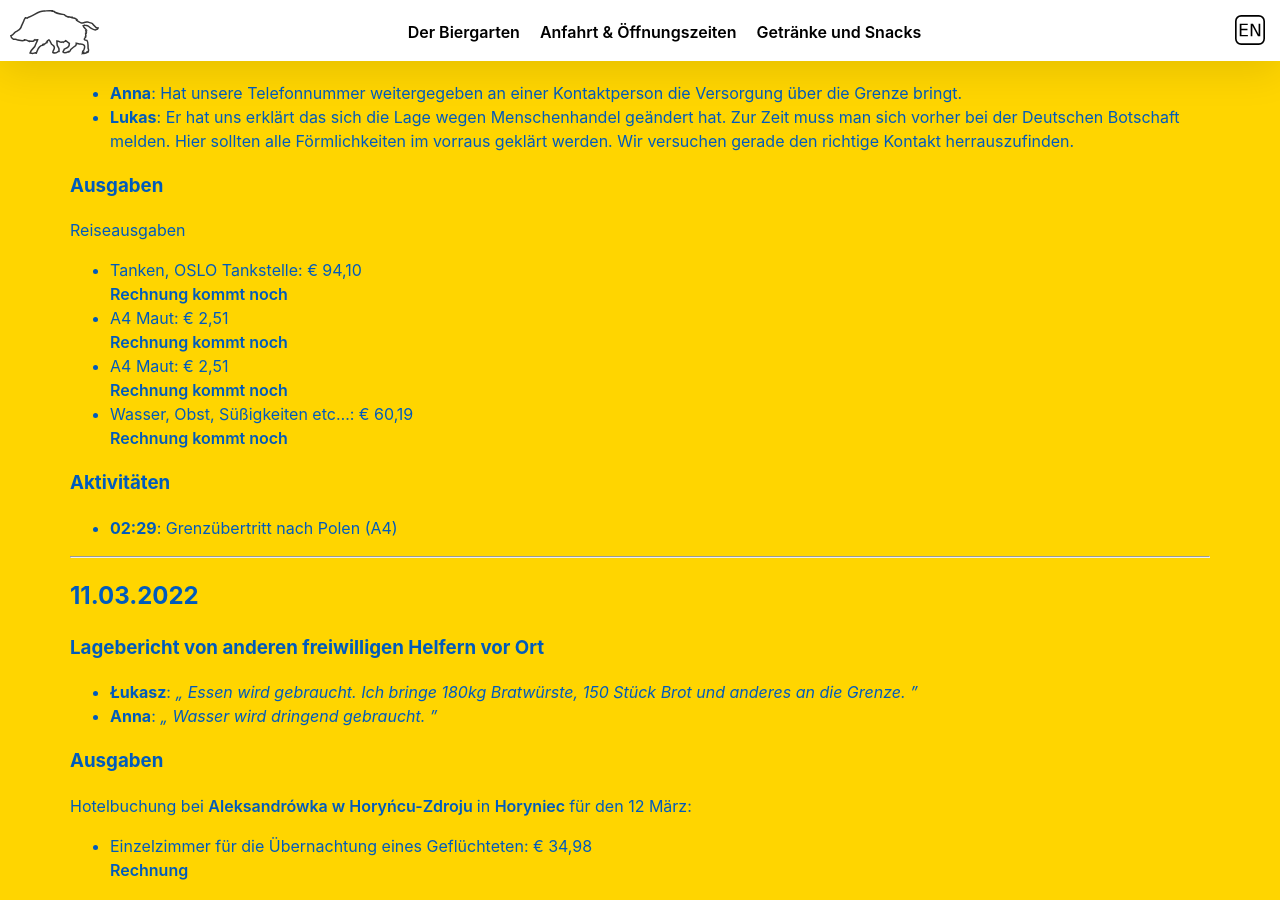
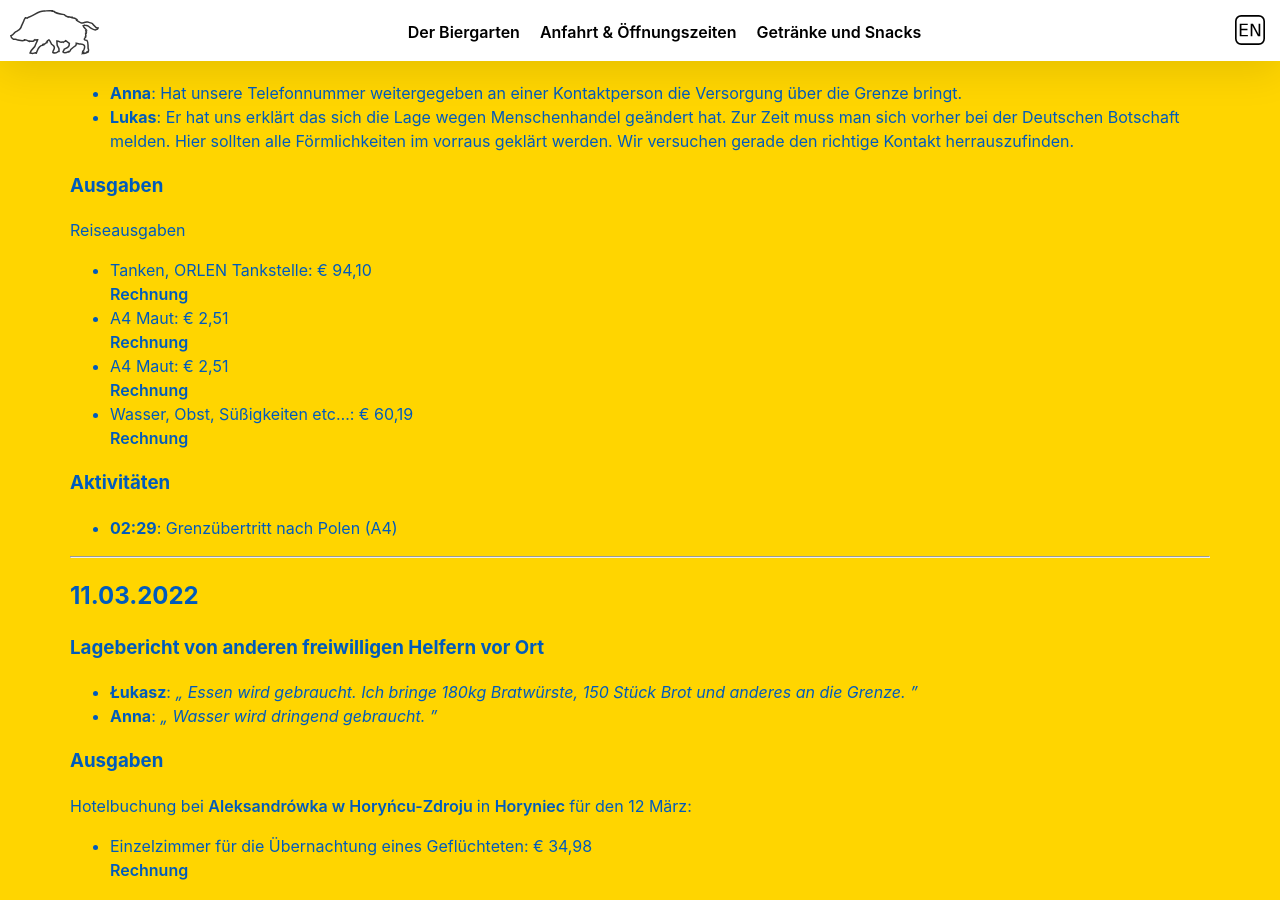
Before and after one commit to versable/kehr-website, a Jekyll site: the page built from ukraine.html, in a window 1280 px wide and 900 px high, scrolled down 583 px. Built offline with Jekyll 4.4.1, drawn with Linux system fonts in a browser that asks for light colours.

```diff
--- a/ukraine.html
+++ b/ukraine.html
@@ -56,31 +56,31 @@ permalink: /ukraine/
         Reiseausgaben
         <ul>
             <li>
-                Tanken, OSLO Tankstelle: € 94,10
+                Tanken, ORLEN Tankstelle: € 94,10
                 <br>
-                <a href="#" target="_blank">
-                    Rechnung kommt noch
+                <a href="/images/ukraine/gas_03-12_3-19.jpg" target="_blank">
+                    Rechnung
                 </a>
             </li>
             <li>
                 A4 Maut: € 2,51
                 <br>
-                <a href="#" target="_blank">
-                    Rechnung kommt noch
+                <a href="/images/ukraine/toll_03-12_7-18.jpg" target="_blank">
+                    Rechnung
                 </a>
             </li>
             <li>
                 A4 Maut: € 2,51
                 <br>
-                <a href="#" target="_blank">
-                    Rechnung kommt noch
+                <a href="/images/ukraine/toll_03-12_7-42.jpg" target="_blank">
+                    Rechnung
                 </a>
             </li>
             <li>
                 Wasser, Obst, Süßigkeiten etc…: € 60,19
                 <br>
-                <a href="#" target="_blank">
-                    Rechnung kommt noch
+                <a href="/images/ukraine/supply_03-12_11-14.jpg" target="_blank">
+                    Rechnung
                 </a>
             </li>
         </ul>
```
Also changed, not shown: en/ukraine.html (+8 -8 lines), images/ukraine/gas_03-12_3-19.jpg (added), images/ukraine/supply_03-12_11-14.jpg (added), images/ukraine/toll_03-12_7-18.jpg (added), images/ukraine/toll_03-12_7-42.jpg (added), 1 other file.
